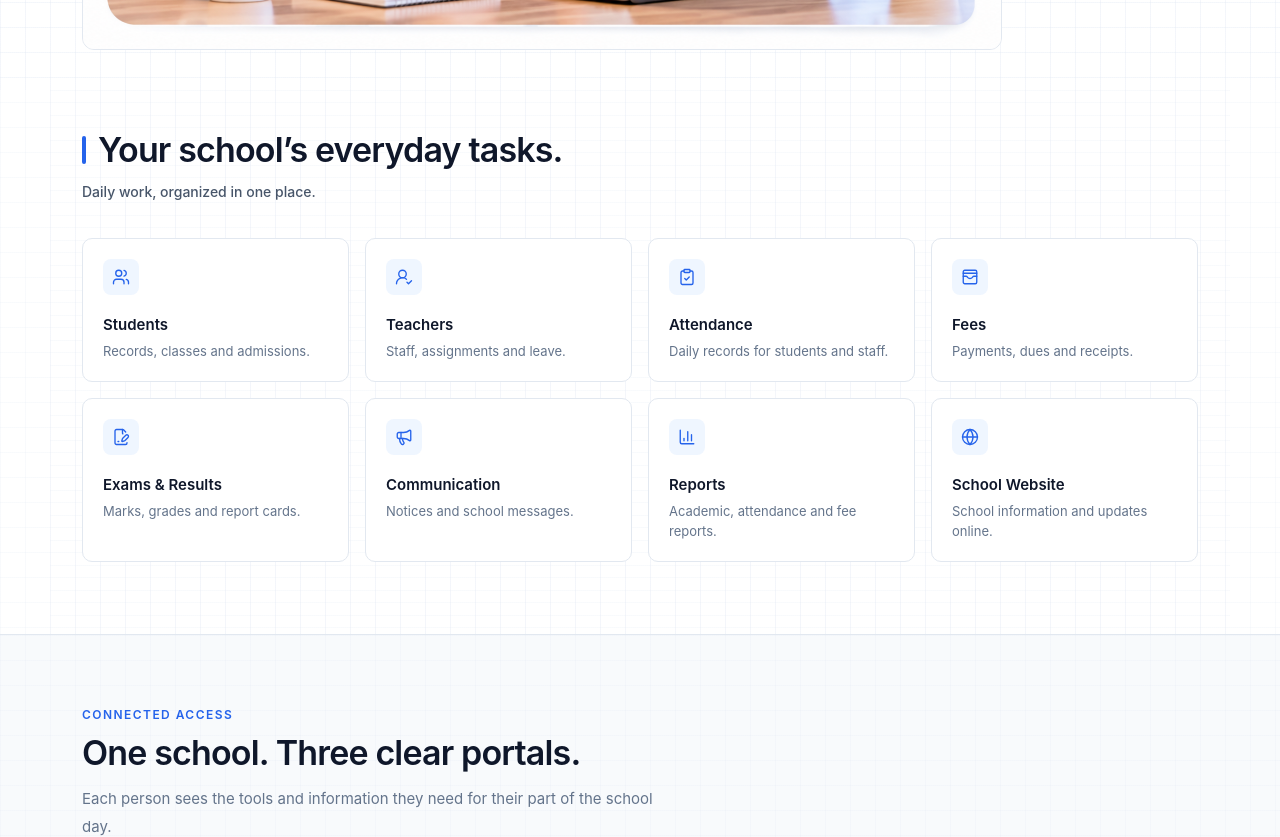
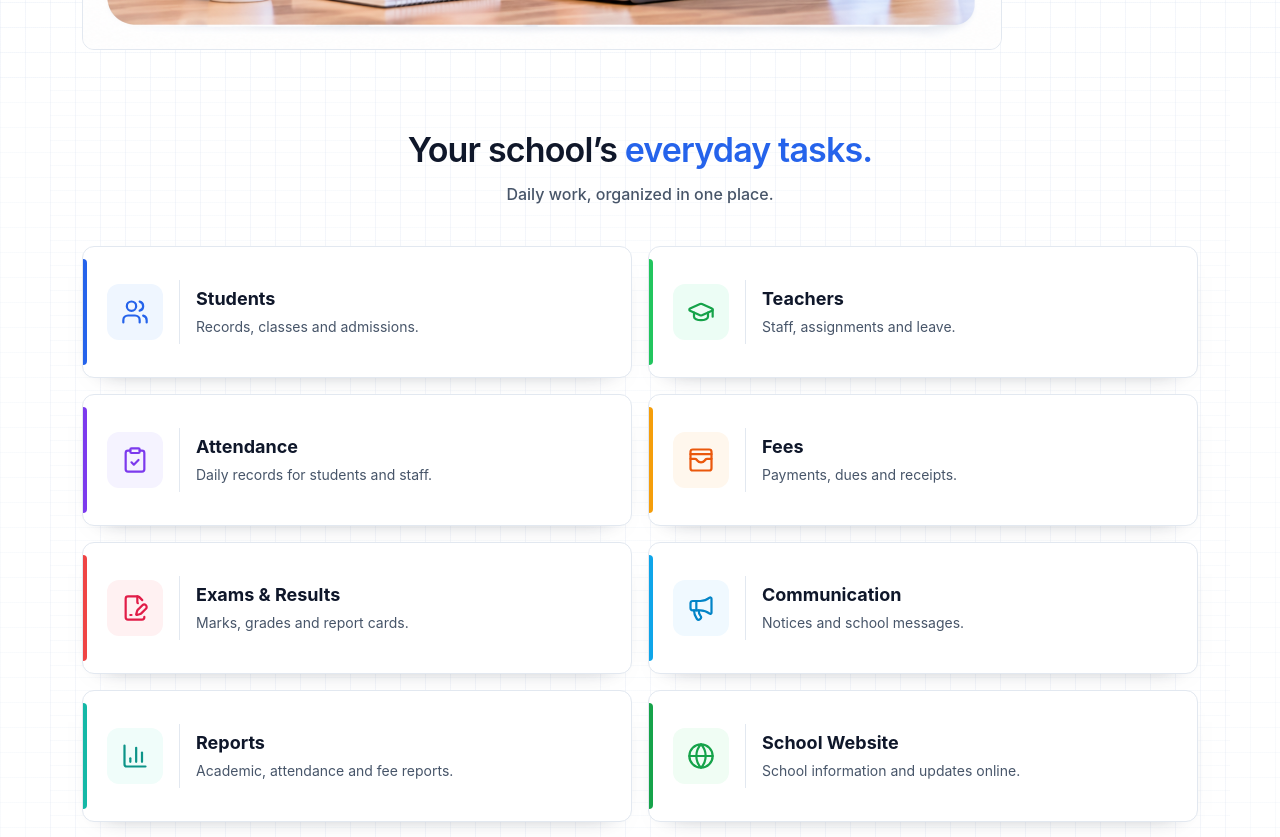
Before and after one commit to basantathapa7495/snap-main, a Next.js app: page / in a window 1280 px wide. Shown: the part 880-1717 px from the top of the page. Built offline with nearby package versions, Linux system fonts and the light colour scheme.

Commit message:
Redesign everyday tasks feature cards

```diff
--- a/app/page.tsx
+++ b/app/page.tsx
@@ -23,14 +23,14 @@ import LandingNavbar from '@/components/LandingNavbar';
 import styles from './landing.module.css';
 
 const features = [
-  { name: 'Students', description: 'Records, classes and admissions.', icon: Users },
-  { name: 'Teachers', description: 'Staff, assignments and leave.', icon: UserRoundCheck },
-  { name: 'Attendance', description: 'Daily records for students and staff.', icon: ClipboardCheck },
-  { name: 'Fees', description: 'Payments, dues and receipts.', icon: WalletCards },
-  { name: 'Exams & Results', description: 'Marks, grades and report cards.', icon: FilePenLine },
-  { name: 'Communication', description: 'Notices and school messages.', icon: Megaphone },
-  { name: 'Reports', description: 'Academic, attendance and fee reports.', icon: BarChart3 },
-  { name: 'School Website', description: 'School information and updates online.', icon: Globe },
+  { name: 'Students', description: 'Records, classes and admissions.', icon: Users, rail: 'bg-[#2563EB]', iconBg: 'bg-[#EFF6FF]', iconColor: 'text-[#2563EB]' },
+  { name: 'Teachers', description: 'Staff, assignments and leave.', icon: GraduationCap, rail: 'bg-[#22C55E]', iconBg: 'bg-[#ECFDF5]', iconColor: 'text-[#16A34A]' },
+  { name: 'Attendance', description: 'Daily records for students and staff.', icon: ClipboardCheck, rail: 'bg-[#7C3AED]', iconBg: 'bg-[#F5F3FF]', iconColor: 'text-[#7C3AED]' },
+  { name: 'Fees', description: 'Payments, dues and receipts.', icon: WalletCards, rail: 'bg-[#F59E0B]', iconBg: 'bg-[#FFF7ED]', iconColor: 'text-[#EA580C]' },
+  { name: 'Exams & Results', description: 'Marks, grades and report cards.', icon: FilePenLine, rail: 'bg-[#EF4444]', iconBg: 'bg-[#FFF1F2]', iconColor: 'text-[#E11D48]' },
+  { name: 'Communication', description: 'Notices and school messages.', icon: Megaphone, rail: 'bg-[#0EA5E9]', iconBg: 'bg-[#F0F9FF]', iconColor: 'text-[#0284C7]' },
+  { name: 'Reports', description: 'Academic, attendance and fee reports.', icon: BarChart3, rail: 'bg-[#14B8A6]', iconBg: 'bg-[#F0FDFA]', iconColor: 'text-[#0D9488]' },
+  { name: 'School Website', description: 'School information and updates online.', icon: Globe, rail: 'bg-[#16A34A]', iconBg: 'bg-[#F0FDF4]', iconColor: 'text-[#16A34A]' },
 ];
 
 const portals = [
@@ -173,22 +173,28 @@ export default function HomePage() {
         </section>
 
         <section id="features" aria-labelledby="features-heading" className={`${container} -mt-1 scroll-mt-20 pb-12 pt-0 sm:mt-0 sm:pb-[72px] sm:pt-10`}>
-          <div className="mb-7 sm:mb-9">
-            <div className="flex items-center gap-3">
-              <span className="h-7 w-1 shrink-0 rounded-full bg-[#2563EB]" aria-hidden="true" />
-              <h2 id="features-heading" className={heading}>Your school’s everyday tasks.</h2>
-            </div>
-            <p className="mt-3 text-sm font-medium text-[#475569]">Daily work, organized in one place.</p>
+          <div className="mb-7 text-center sm:mb-10">
+            <h2 id="features-heading" className={heading}>
+              Your school’s <span className="text-[#2563EB]">everyday tasks.</span>
+            </h2>
+            <p className="mt-3 text-sm font-medium text-[#475569] sm:text-base">Daily work, organized in one place.</p>
           </div>
 
-          <div className="grid grid-cols-2 gap-3 sm:gap-4 lg:grid-cols-4">
-            {features.map(({ name, description, icon: Icon }) => (
-              <article key={name} className={`${styles.featureCard} h-full rounded-[10px] border border-[#E2E8F0] bg-white p-3.5 sm:p-5`}>
-                <span className="mb-3.5 flex h-9 w-9 items-center justify-center rounded-lg bg-[#EFF6FF] sm:mb-5">
-                  <Icon className="h-[18px] w-[18px] text-[#2563EB]" strokeWidth={1.8} aria-hidden="true" />
+          <div className="grid grid-cols-2 gap-3 sm:gap-4">
+            {features.map(({ name, description, icon: Icon, rail, iconBg, iconColor }) => (
+              <article
+                key={name}
+                className={`${styles.featureCard} relative flex min-h-[118px] items-center overflow-hidden rounded-xl border border-[#E2E8F0] bg-white p-3 pl-4 shadow-[0_10px_24px_-22px_rgba(15,23,42,0.65)] sm:min-h-[132px] sm:gap-4 sm:p-5 sm:pl-6`}
+              >
+                <span className={`absolute inset-y-3 left-0 w-1 rounded-r-full ${rail}`} aria-hidden="true" />
+                <span className={`flex h-11 w-11 shrink-0 items-center justify-center rounded-xl ${iconBg} sm:h-14 sm:w-14`}>
+                  <Icon className={`h-6 w-6 ${iconColor} sm:h-7 sm:w-7`} strokeWidth={1.9} aria-hidden="true" />
                 </span>
-                <h3 className="text-sm font-semibold leading-5 sm:text-[15px]">{name}</h3>
-                <p className="mt-1.5 text-[12.5px] leading-[1.55] text-[#64748B] sm:text-[13px]">{description}</p>
+                <span className="mx-2.5 h-14 w-px shrink-0 bg-[#E2E8F0] sm:mx-0 sm:h-16" aria-hidden="true" />
+                <div className="min-w-0">
+                  <h3 className="text-[13px] font-bold leading-4 text-[#0F172A] sm:text-lg sm:leading-6">{name}</h3>
+                  <p className="mt-1.5 text-[11px] leading-[1.45] text-[#475569] sm:text-sm sm:leading-5">{description}</p>
+                </div>
               </article>
             ))}
           </div>
```
